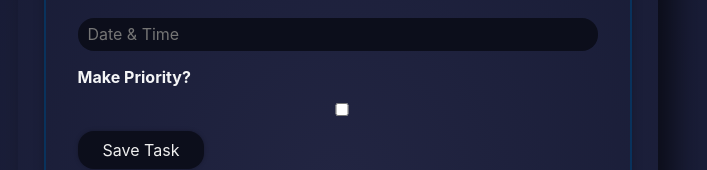
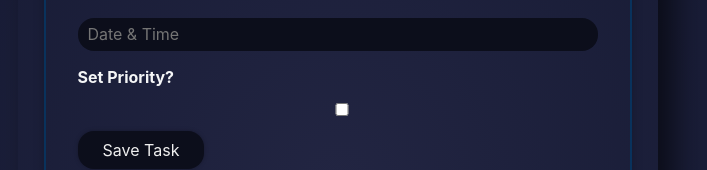
Before and after one commit to jalonghurst/motivational-task-tracker, a React (Create React App) app: page / in a window 1280 px wide. Shown: the part 405-575 px from the top of the page, without its empty margins (302-1009 px from the left). Built offline with nearby package versions, Linux system fonts and the light colour scheme.

Commit message:
Added value attribute to checkbox

```diff
--- a/src/App.js
+++ b/src/App.js
@@ -10,10 +10,10 @@ const App = () => {
     { text: 'Add your first task!', id: 'g2', date: 'Due on 16th March 2022', reminder: false }
   ]);
 
-  const addGoalHandler = enteredText => {
+  const addGoalHandler = (enteredText, enteredDate) => {
     setTasks(prevGoals => {
       const updatedGoals = [...prevGoals];
-      updatedGoals.unshift({ text: enteredText, date: enteredText, id: Math.random().toString(), reminder: false });
+      updatedGoals.unshift({ text: enteredText, date: enteredDate, id: Math.random().toString(), reminder: false });
       return updatedGoals;
     });
   };
--- a/src/components/TaskGoals/TaskInput/TaskInput.js
+++ b/src/components/TaskGoals/TaskInput/TaskInput.js
@@ -68,9 +68,10 @@ const TaskInput = props => {
           placeholder='Date & Time'
           onChange={goalInputChangeHandler}
         />
-        <label>Make Priority?</label>
+        <label>Set Priority?</label>
          <input
           type="checkbox"
+          // value={reminder}
           onChange={goalInputChangeHandler}
         />
       </div>
```
Also changed, not shown: 1 other file (tests, documents, lock files or other folders).
